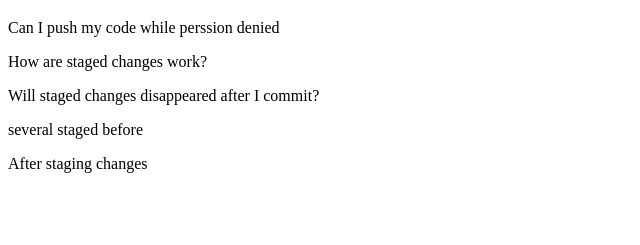
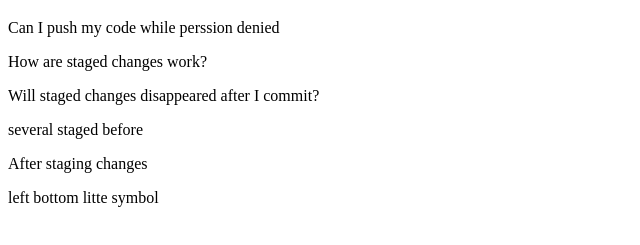
Before and after one commit to FlightOfThought/Hello-World, a plain HTML site: page index.html in a window 1280 px wide. Shown: the part 61-306 px from the top of the page, without its empty margins (0-640 px from the left). Drawn offline with Linux system fonts and the light colour scheme.

Commit message:
left symbol

```diff
--- a/index.html
+++ b/index.html
@@ -13,5 +13,6 @@
     <p>Will staged changes disappeared after I commit?</p>
     <p>several staged before</p>
     <p>After staging changes</p>
+    <p>left bottom litte symbol </p>
 </body>
 </html>
```
